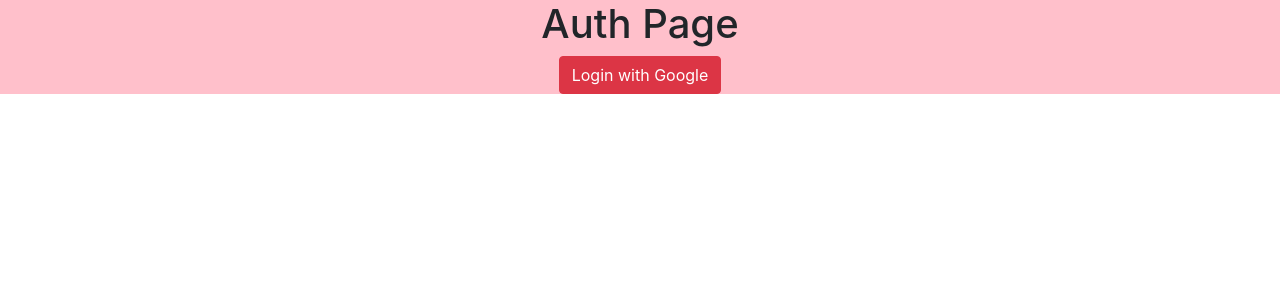
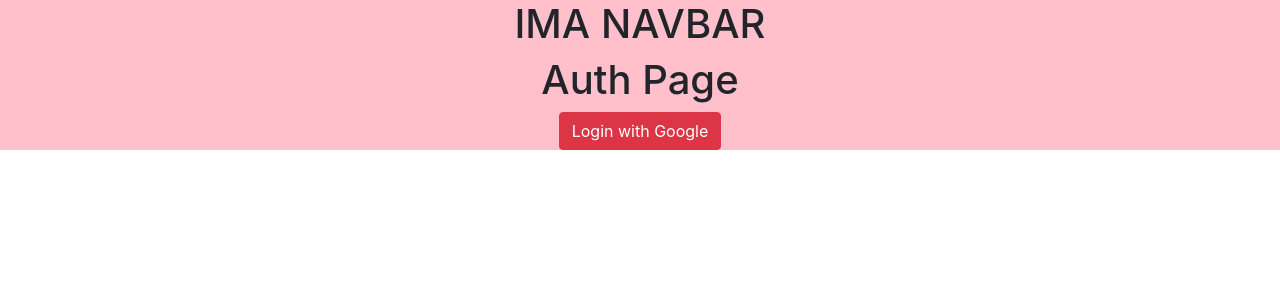
Before and after one commit to ConnorSullivan10/pinterest-routing, a React (Create React App) app: page /auth in a window 1280 px wide. Shown: the top 300 px of the page. Built offline with nearby package versions, Linux system fonts and the light colour scheme; no server answers.

Commit message:
navbar wired up

```diff
--- a/src/App/App.js
+++ b/src/App/App.js
@@ -7,6 +7,7 @@
 import './App.scss';
 
 import firebaseConnection from '../helpers/data/connection';
+import MyNavbar from '../components/shared/MyNavbar/MyNavbar';
 import Home from '../components/pages/Home/Home';
 import Auth from '../components/pages/Auth/Auth';
 import SingleBoard from '../components/pages/SingleBoard/SingleBoard';
@@ -47,6 +48,7 @@
     return (
       <div className="App">
         <Router>
+          <MyNavbar authed={authed}/>
           <Switch>
             <PrivateRoute path="/" exact component={Home} authed={authed}/>
             <PrivateRoute path="/board/new" exact component={NewBoard} authed={authed}/>
--- /dev/null
+++ b/src/components/shared/MyNavbar/MyNavbar.js
@@ -0,0 +1,13 @@
+import React from 'react';
+
+class MyNavbar extends React.Component {
+  render() {
+    return (
+      <div className="MyNavbar">
+        <h1>IMA NAVBAR</h1>
+      </div>
+    );
+  }
+}
+
+export default MyNavbar;
--- /dev/null
+++ b/src/components/shared/MyNavbar/MyNavbar.scss
@@ -0,0 +1,3 @@
+.MyNavbar {
+  display: block;
+}
```
